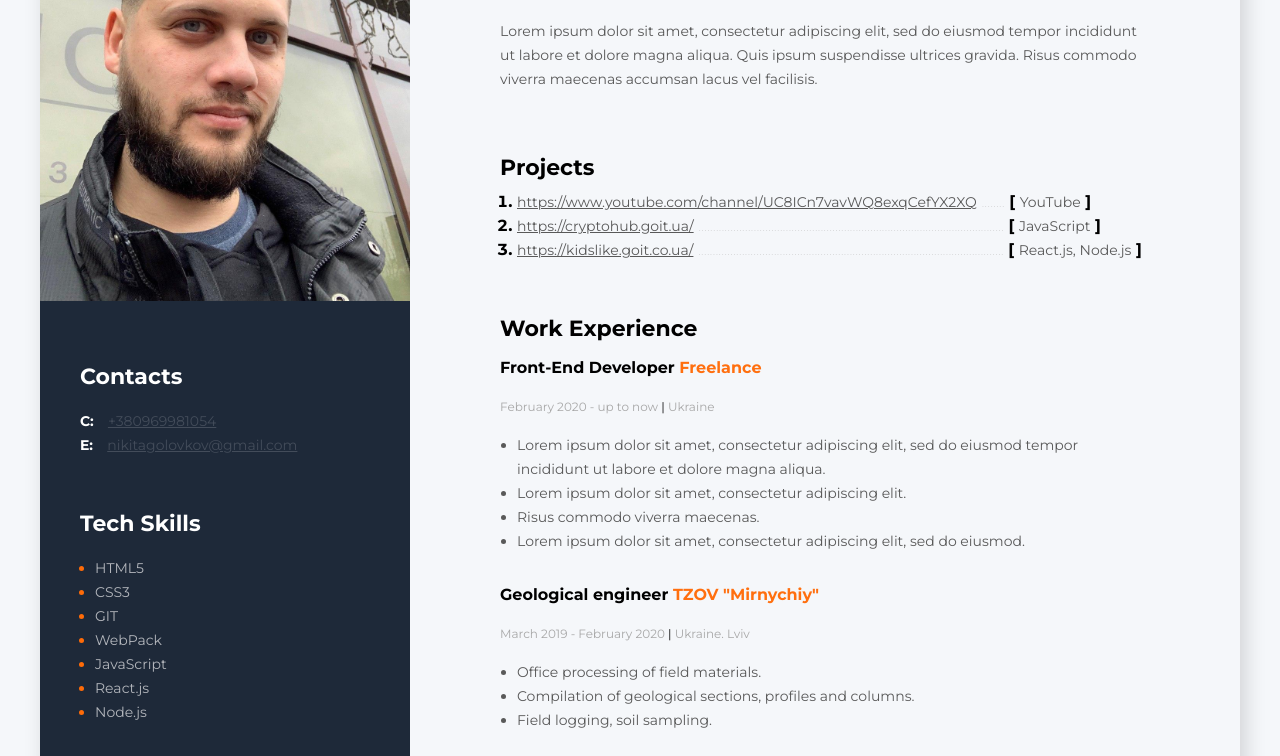
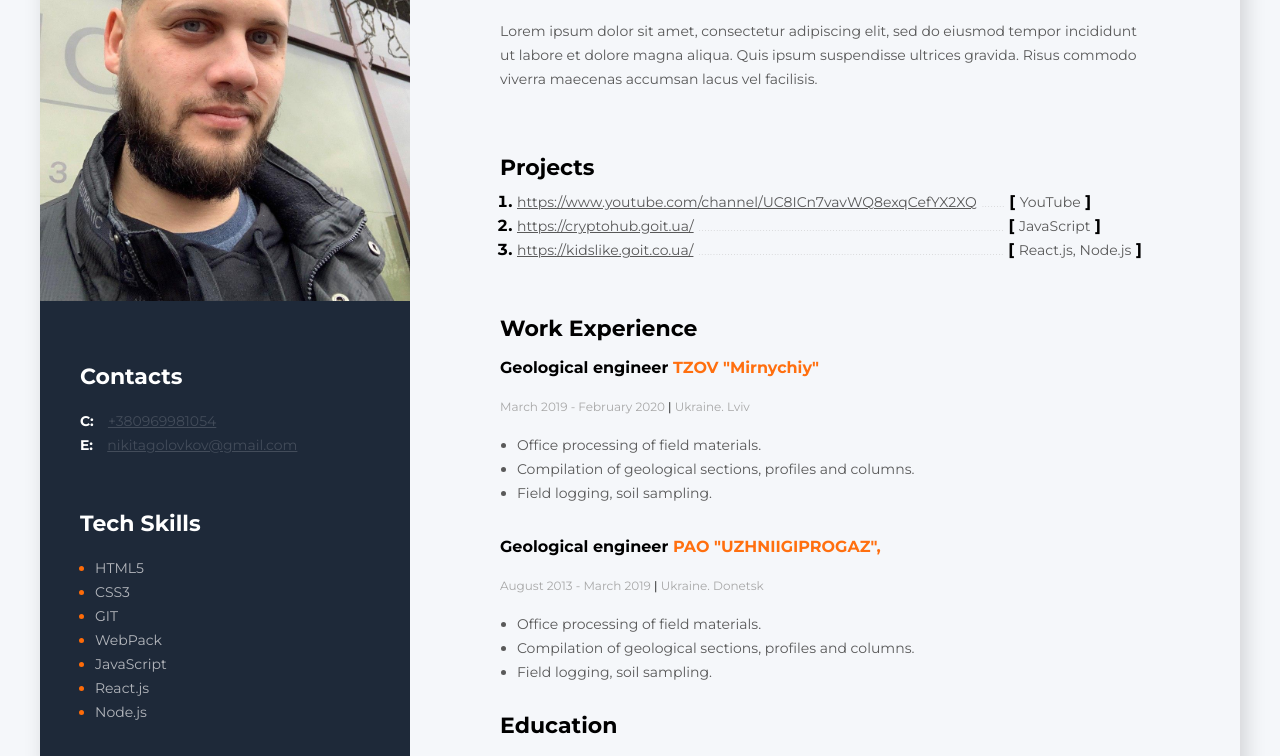
Before and after one commit to NikitaGolovkov/marathon-resume, a plain HTML site: page index.html in a window 1280 px wide. Shown: the part 273-1029 px from the top of the page. Drawn offline with Linux system fonts and the light colour scheme.

Commit message:
Update index.html

```diff
--- a/index.html
+++ b/index.html
@@ -138,34 +138,7 @@
         <!-- Work Experience container -->
         <div>
           <h3 class="about-me-title">Work Experience</h3>
-          <!-- company 1 -->
-          <div>
-            <h4 class="profession-tittle">
-              Front-End Developer
-              <span class="profession-company">Freelance</span>
-            </h4>
-            <span class="period"
-              >February 2020 - up to now
-              <span class="split">|</span> Ukraine</span
-            >
 
-            <ul class="profession-duties">
-              <li class="profession-duties-item">
-                Lorem ipsum dolor sit amet, consectetur adipiscing elit, sed do
-                eiusmod tempor incididunt ut labore et dolore magna aliqua.
-              </li>
-              <li class="profession-duties-item">
-                Lorem ipsum dolor sit amet, consectetur adipiscing elit.
-              </li>
-              <li class="profession-duties-item">
-                Risus commodo viverra maecenas.
-              </li>
-              <li class="profession-duties-item">
-                Lorem ipsum dolor sit amet, consectetur adipiscing elit, sed do
-                eiusmod.
-              </li>
-            </ul>
-          </div>
           <!-- company 2 -->
           <div>
             <h4 class="profession-tittle">
@@ -189,7 +162,7 @@
               </li>
             </ul>
           </div>
-          <!-- company 3 -->
+          <!-- company 1 -->
           <div>
             <h4 class="profession-tittle">
               Geological engineer
```
